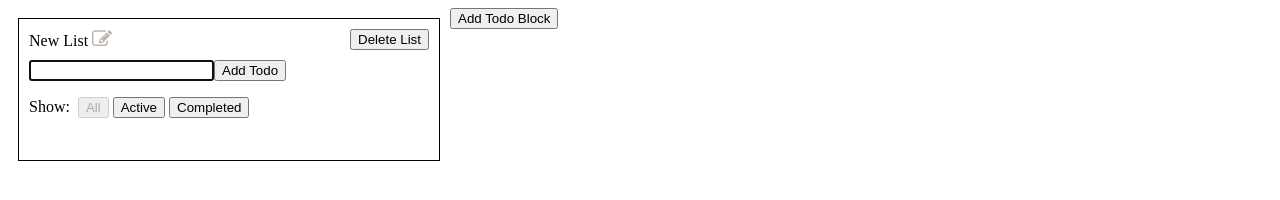
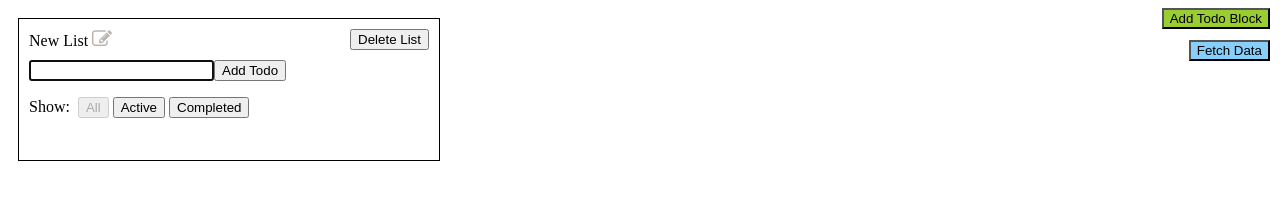
Before and after one commit to YanaMIvanova/todo-list-app, a React app: page / in a window 1280 px wide. Built offline with nearby package versions, Linux system fonts and the light colour scheme.

Commit message:
Add Fetch Data Button & Move Add Todo Block button

```diff
--- a/public/index.html
+++ b/public/index.html
@@ -43,6 +43,19 @@
                 margin-bottom: 10px;
             }
 
+            .add-todoblock-button {
+                position: absolute;
+                right: 10px;
+                background-color: yellowgreen;
+            }
+
+            .fetch-data-button {
+                position: absolute;
+                right: 10px;
+                top: 40px;
+                background-color: lightskyblue;
+            }
+
             .filter-button {
                 margin-left: 4px;
             }
--- a/src/components/AddTodoBlockButton.js
+++ b/src/components/AddTodoBlockButton.js
@@ -3,7 +3,10 @@ import { connect } from "react-redux";
 import { addTodoBlock } from '../actions/todoBlocks'
 
 const AddTodoBlockButton = ({ dispatch }) => (
-    <button onClick={() => dispatch(addTodoBlock())}>
+    <button
+        onClick={() => dispatch(addTodoBlock())}
+        className="add-todoblock-button"
+    >
         Add Todo Block
     </button>
 )
--- a/src/containers/TodoBlockContainer.js
+++ b/src/containers/TodoBlockContainer.js
@@ -50,6 +50,11 @@ class TodoBlockContainer extends Component {
                     )
                 }
                 <AddTodoBlockButton />
+                <button
+                    className="fetch-data-button"
+                >
+                    Fetch Data
+                </button>
             </div>
         )
     }
```
